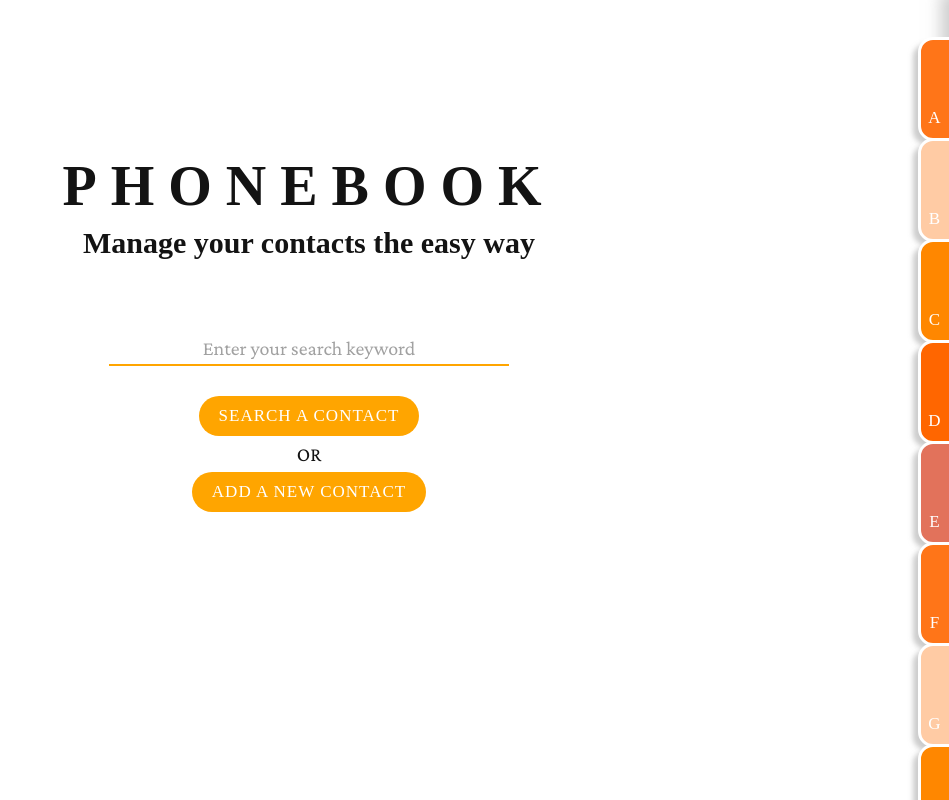
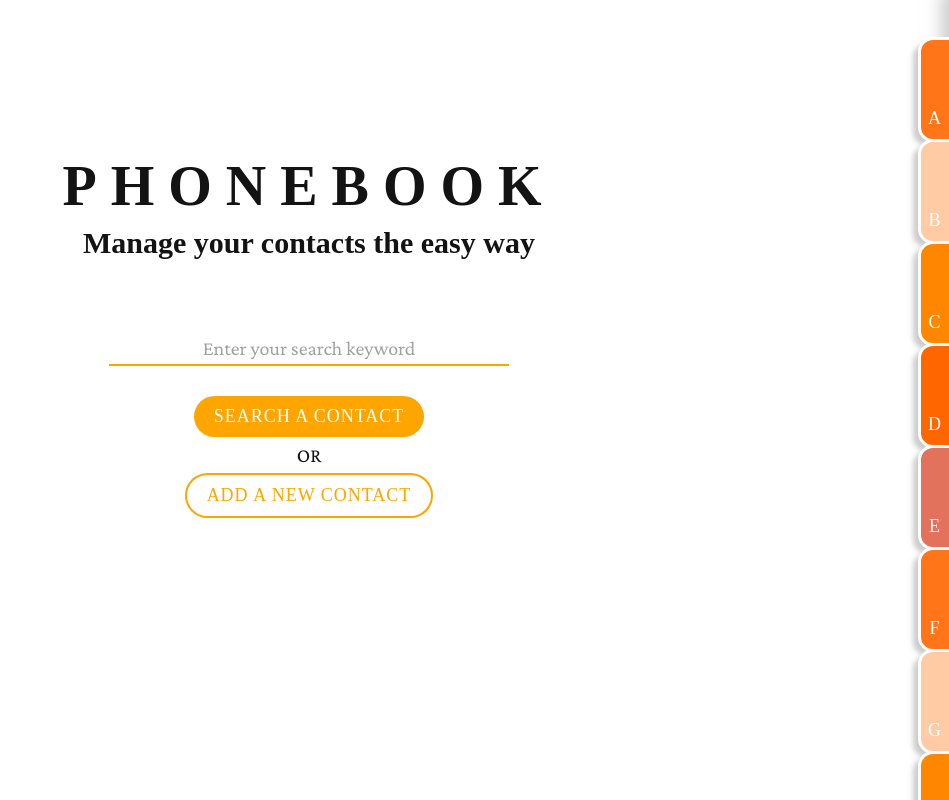
Before and after one commit to priakhina/Phonebook, a React (Vite) app in the folder frontend/: page / in a window 1280 px wide. Shown: the whole page, without its empty margins (331-1280 px from the left). Built offline with nearby package versions, Linux system fonts and the light colour scheme; no server answers; a web font is replaced by a local one.

Commit message:
Define css styles for secondary buttons

```diff
--- a/frontend/src/App.jsx
+++ b/frontend/src/App.jsx
@@ -216,7 +216,10 @@ const App = () => {
             onFormSubmit={searchContactsByName}
           />
           <p style={{ margin: '5px 0' }}>OR</p>
-          <button onClick={() => setIsContactFormVisible(true)}>
+          <button
+            className='secondary'
+            onClick={() => setIsContactFormVisible(true)}
+          >
             Add a new contact
           </button>
         </div>
@@ -231,7 +234,10 @@ const App = () => {
             onFormSubmit={handleFormSubmit}
           />
           <p style={{ margin: '5px 0' }}>OR</p>
-          <button onClick={() => setIsContactFormVisible(false)}>
+          <button
+            className='secondary'
+            onClick={() => setIsContactFormVisible(false)}
+          >
             Go back to search a contact
           </button>
         </div>
--- a/frontend/src/index.css
+++ b/frontend/src/index.css
@@ -61,13 +61,19 @@ button {
   border: none;
   padding: 0.625rem 1.25rem;
   font-family: 'DM Serif Text', serif;
-  font-size: 1.063rem;
+  font-size: 1.125rem;
   font-weight: 500;
   text-transform: uppercase;
   letter-spacing: 1px;
   color: #fff;
   background: #ffa500;
   cursor: pointer;
+}
+
+button.secondary {
+  color: #ffa500;
+  background: #fff;
+  border: 2px solid #ffa500;
 }
 
 button:focus,
```
